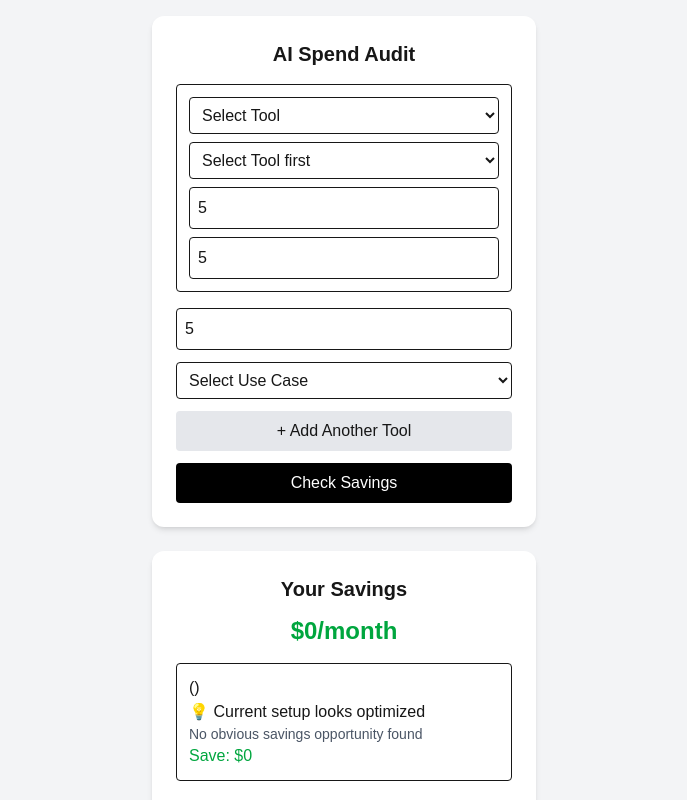
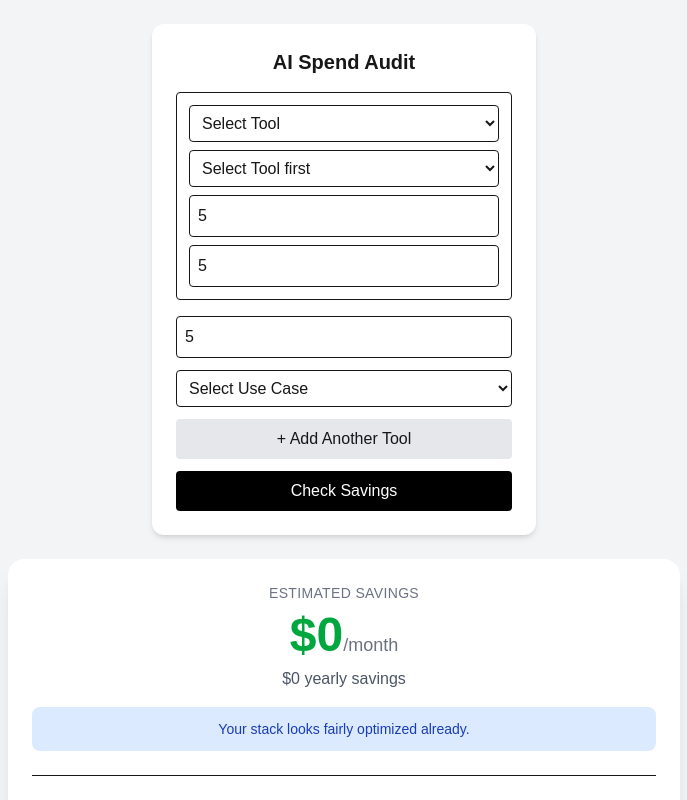
Before and after one commit to NSanjana2005/Ai-Spend-Audit-Dashboard, a Next.js app: page / in a window 1280 px wide. Both pictures are taken after typing "5", "5", "5" into the empty fields and a click on the button "Check Savings". Shown: the top 800 px of the page, without its empty margins (296-983 px from the left). Built offline with nearby package versions, Linux system fonts and the light colour scheme.

Commit message:
feat: redesign audit results interface

```diff
--- a/app/page.tsx
+++ b/app/page.tsx
@@ -143,7 +143,7 @@ export default function Home() {
   };
 
   return (
-    <div className="min-h-screen flex flex-col items-center justify-center bg-gray-100 p-4">
+    <div className="min-h-screen bg-gray-100 p-6 flex flex-col items-center">
 
       {/* FORM */}
       <form
@@ -260,26 +260,82 @@ export default function Home() {
 
       {/* RESULT UI */}
       {auditResult && (
-        <div className="mt-6 bg-white p-6 rounded-xl shadow-md w-96">
-          <h2 className="text-xl font-bold mb-3 text-center">
-            Your Savings
+  <div className="mt-6 w-full max-w-2xl bg-white rounded-2xl shadow-xl p-6">
+
+    {/* HERO SECTION */}
+    <div className="text-center border-b pb-6 mb-6">
+      <p className="text-sm uppercase tracking-wide text-gray-500">
+        Estimated Savings
+      </p>
+
+      <h2 className="text-5xl font-bold text-green-600 mt-2">
+        ${auditResult.totalSavings}
+        <span className="text-lg text-gray-500 font-medium">
+          /month
+        </span>
       </h2>
 
-          <p className="text-2xl font-bold text-green-600 text-center">
-            ${auditResult.totalSavings}/month
+      <p className="text-gray-600 mt-2">
+        ${(auditResult.totalSavings * 12).toLocaleString()} yearly savings
       </p>
 
-          <div className="mt-4">
+      {auditResult.totalSavings >= 500 ? (
+        <div className="mt-4 bg-green-100 text-green-800 p-3 rounded-lg text-sm">
+          High savings opportunity detected. Credex could help reduce your AI infrastructure costs further.
+        </div>
+      ) : (
+        <div className="mt-4 bg-blue-100 text-blue-800 p-3 rounded-lg text-sm">
+          Your stack looks fairly optimized already.
+        </div>
+      )}
+    </div>
+
+    {/* TOOL BREAKDOWN */}
+    <div>
+      <h3 className="text-lg font-semibold mb-4">
+        Audit Breakdown
+      </h3>
+
+      <div className="space-y-4">
         {auditResult.results.map((r: any, i: number) => (
-              <div key={i} className="border p-3 rounded mb-2">
-                <p><b>{r.tool}</b> ({r.plan})</p>
-                <p>💡 {r.suggestion}</p>
-                <p className="text-sm text-gray-600">{r.reason}</p>
-                <p className="text-green-600">
-                  Save: ${r.savings}
+          <div
+            key={i}
+            className="border rounded-xl p-4 hover:shadow-md transition"
+          >
+            <div className="flex items-center justify-between">
+              <div>
+                <h4 className="font-semibold text-lg">
+                  {r.tool}
+                </h4>
+
+                <p className="text-sm text-gray-500">
+                  Current Plan: {r.plan}
                 </p>
               </div>
+
+              <div className="text-right">
+                <p className="text-green-600 font-bold text-lg">
+                  ${r.savings}
+                </p>
+
+                <p className="text-xs text-gray-500">
+                  monthly savings
+                </p>
+              </div>
+            </div>
+
+            <div className="mt-3">
+              <p className="font-medium">
+                💡 {r.suggestion}
+              </p>
+
+              <p className="text-sm text-gray-600 mt-1">
+                {r.reason}
+              </p>
+            </div>
+          </div>
         ))}
+      </div>
     </div>
   </div>
 )}
```
Lines whose indentation alone changed are shown as unchanged.
